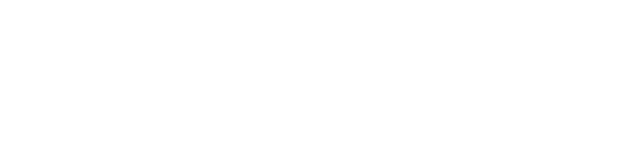
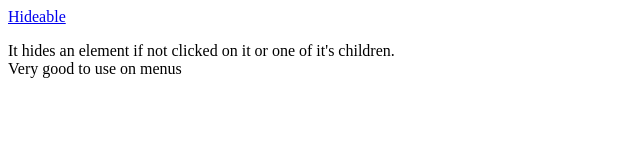
Before and after one commit to mocanuga/mocanuga.github.io, a plain HTML site: page index.html in a window 1280 px wide. Shown: the whole page, without its empty margins (0-640 px from the left). Drawn offline with Linux system fonts and the light colour scheme.

Commit message:
Update index.html

```diff
--- a/index.html
+++ b/index.html
@@ -1,9 +1,12 @@
 <!DOCTYPE html>
 <html>
 <head>
-    <title>MocanuGA Web Layer</title>
+    <title>Mocanuga Demos</title>
 </head>
 <body>
-
+    <a href="http://mocanuga.github.io/hideable/">Hideable</a>
+    <p>
+        It hides an element if not clicked on it or one of it's children.<br>
+        Very good to use on menus</p>
 </body>
 </html>
```
